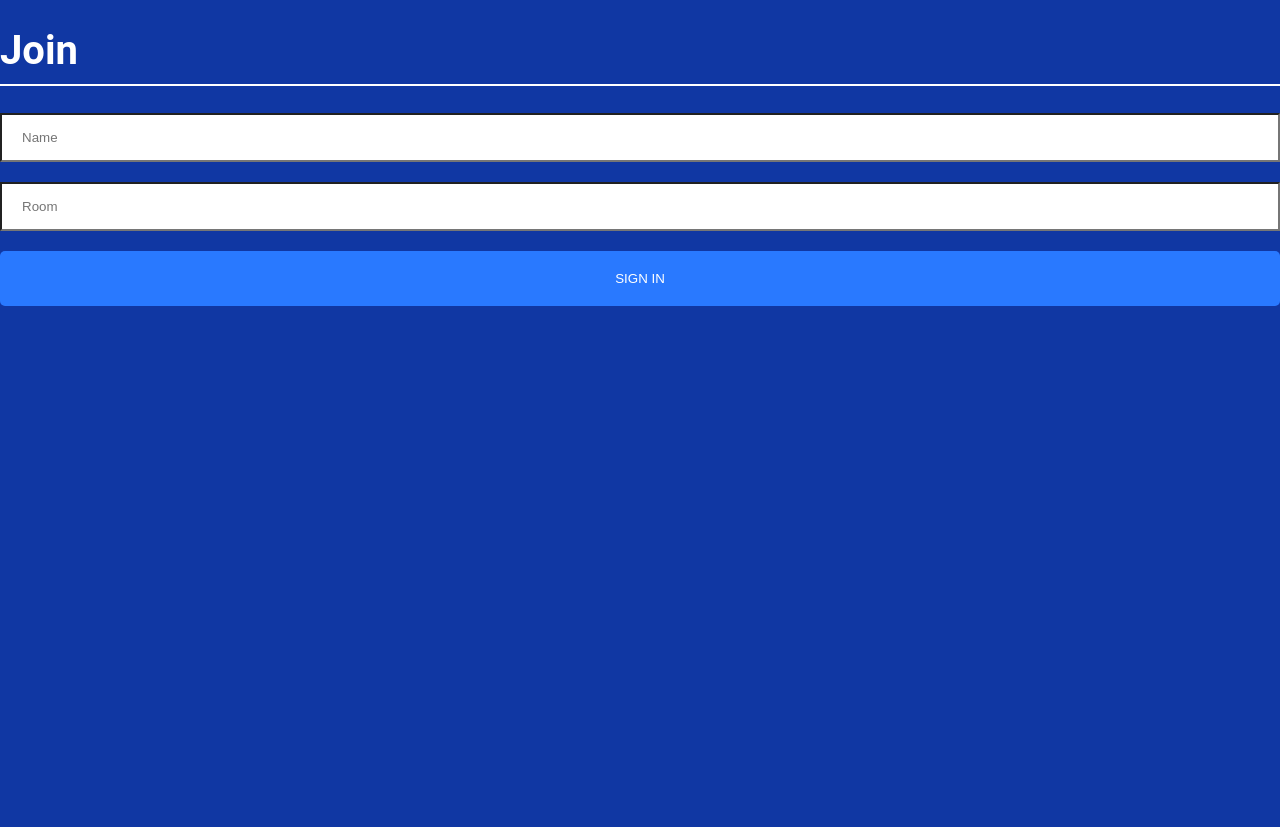
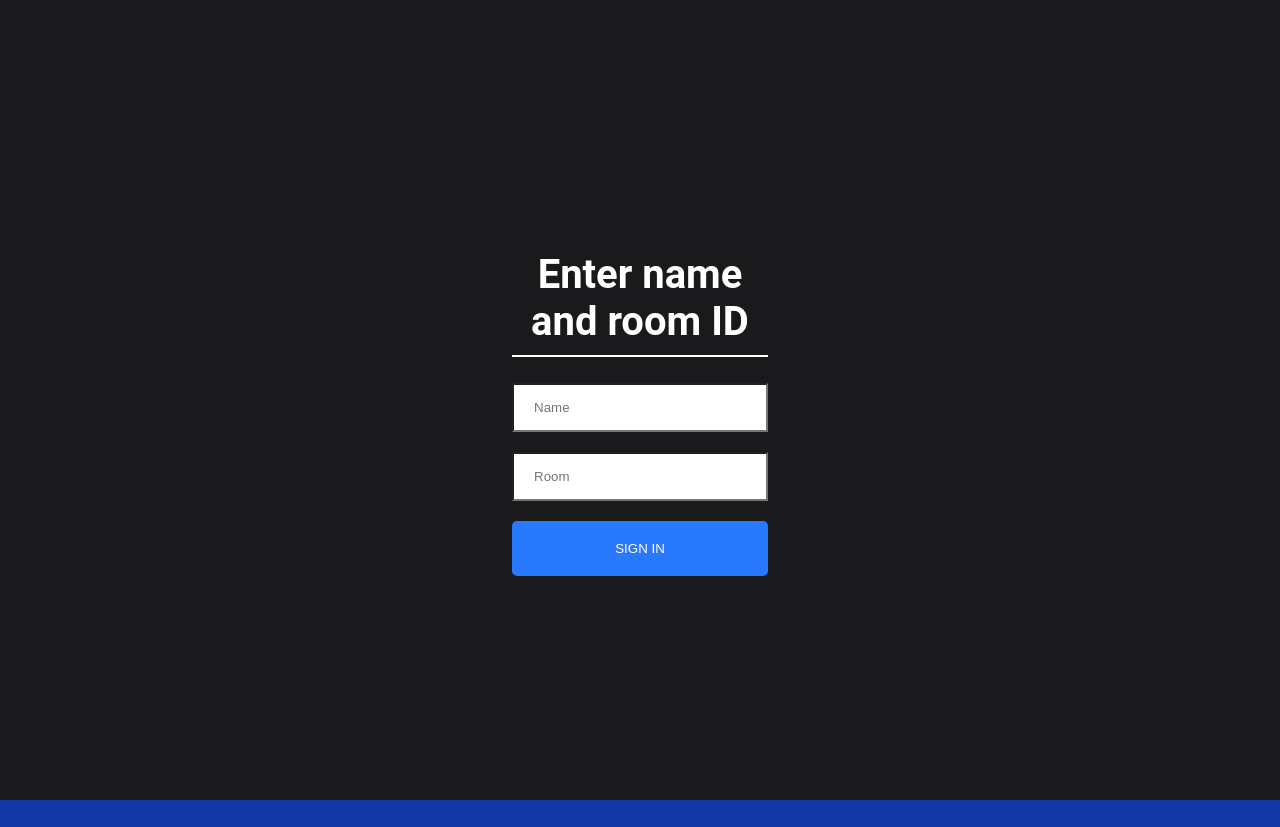
Before and after one commit to Julian-Ramirez1158/Chat-App, a React (Create React App) app in the folder frontend/: page / in a window 1280 px wide. After the commit the page ends 800 px from the top, so only its background shows below. Built offline with nearby package versions, Linux system fonts and the light colour scheme.

Commit message:
Create Join component

```diff
--- a/frontend/src/components/Join/Join.js
+++ b/frontend/src/components/Join/Join.js
@@ -6,17 +6,17 @@ const Join = () => {
     const [name, setName] = useState('');
     const [room, setRoom] = useState('');
     return (
-       <div className="joinOuter">
-        <div className="joinInner">
-            <h1 className="heading">Join</h1>
+       <div className="joinOuterContainer">
+        <div className="joinInnerContainer">
+            <h1 className="heading">Enter name and room ID</h1>
             <div>
                 <input placeholder="Name" className="joinInput" type="text" onChange={(event) => setName(event.target.value)} required/>
             </div>
             <div>
                 <input placeholder="Room" className="joinInput mt-20" type="text" onChange={(event) => setRoom(event.target.value)} required/>
             </div>
-            <Link onClick={event => (!name || !room) ? event.preventDefault() : null} to={`/chat?name=${name}&room=${room}`}>
-                <button className={'button mt-20'} type="submit">Sign In</button>
+            <Link onSubmit={event => (!name || !room) ? event.preventDefault() : null} to={`/chat?name=${name}&room=${room}`}>
+                <button variant="success" className={'button mt-20'} type="submit">Sign In</button>
             </Link>
         </div>
        </div>
```
